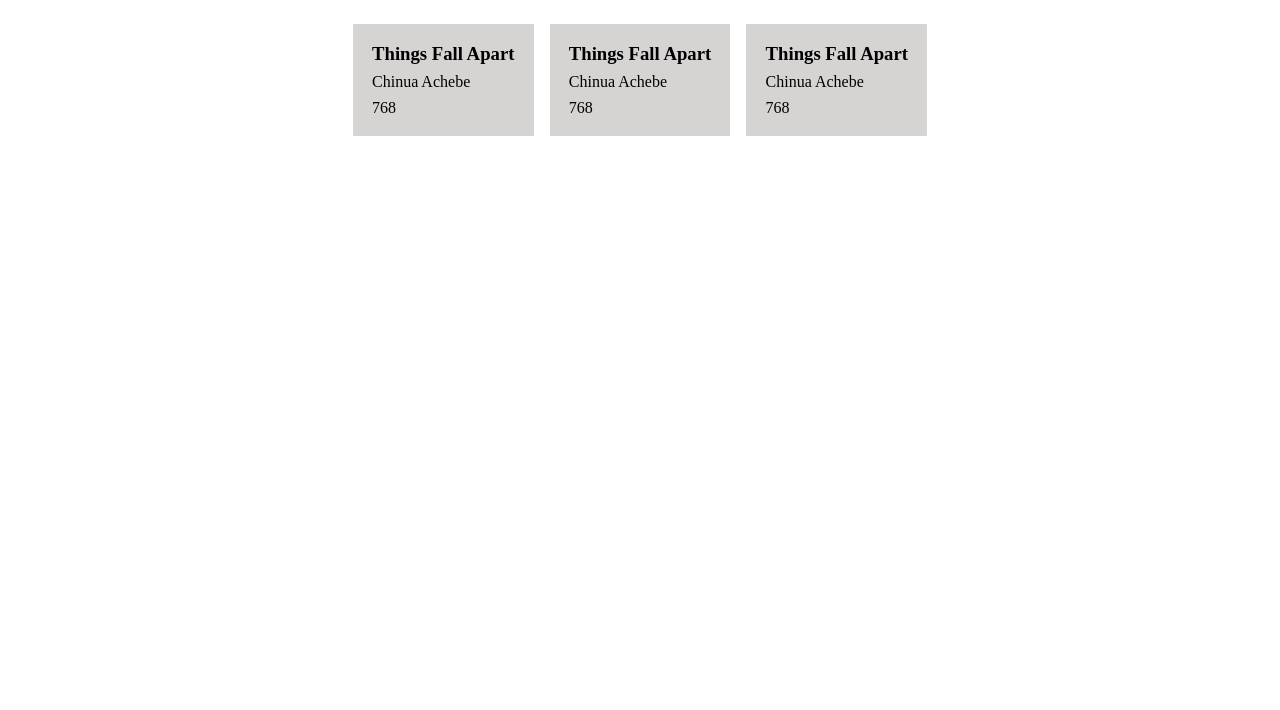
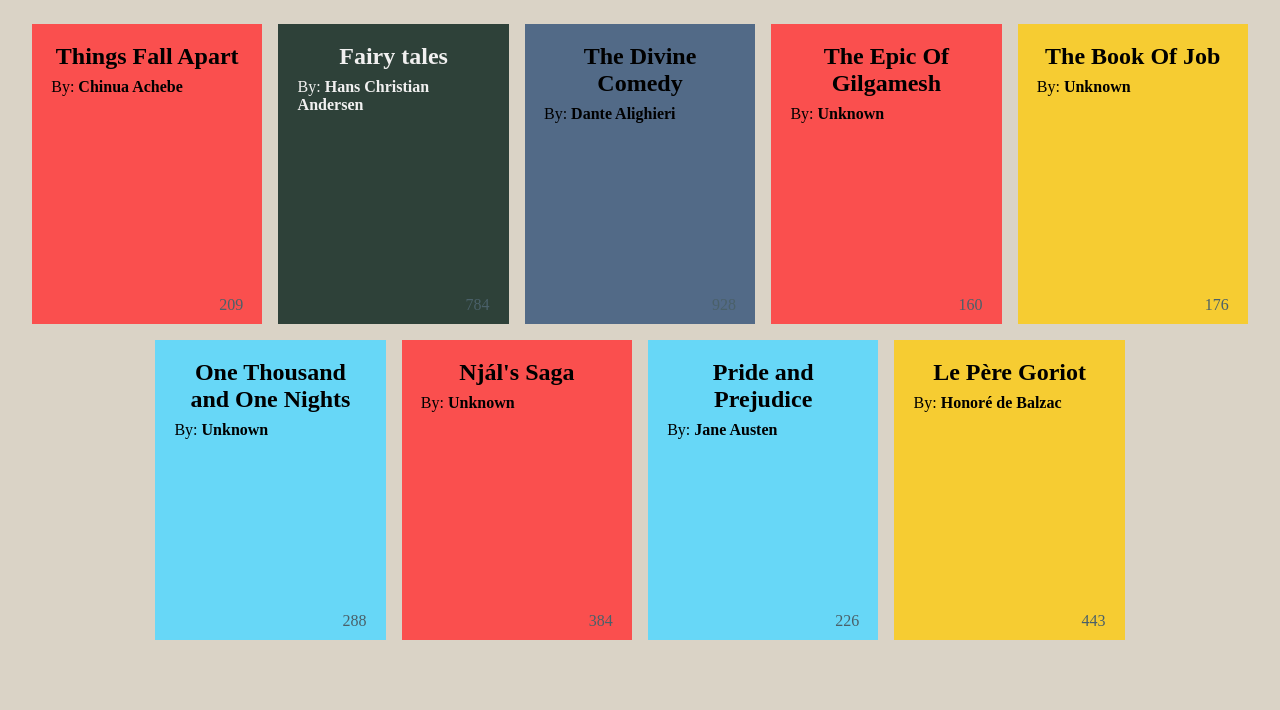
Before and after one commit to delgado-jason/The_Library, a plain HTML site: page index.html in a window 1280 px wide. Shown: the part 90-800 px from the top of the page. Drawn offline with Linux system fonts and the light colour scheme.

Commit message:
Add Books Dynamically to the Front-End
Not only dynamically displays books, but the book colors
randomly change upon every new page load.

```diff
--- a/index.html
+++ b/index.html
@@ -10,22 +10,8 @@
     <body>
         <h1>The Library</h1>
 
-        <div class="container">
-            <div class="card">
-                <h3 class="card-title">Things Fall Apart</h3>
-                <p class="author">Chinua Achebe</p>
-                <p class="pages">768</p>
-            </div>
-            <div class="card">
-                <h3 class="card-title">Things Fall Apart</h3>
-                <p class="author">Chinua Achebe</p>
-                <p class="pages">768</p>
-            </div>
-            <div class="card">
-                <h3 class="card-title">Things Fall Apart</h3>
-                <p class="author">Chinua Achebe</p>
-                <p class="pages">768</p>
-            </div>
+        <div class="container" id="container">
+            <!-- Dynamicaly add books here.. -->
         </div>
 
         <script src="main.js" async defer></script>
--- a/main.js
+++ b/main.js
@@ -56,7 +56,7 @@ const myLibrary = [
   },
 ];
 
-addBookToLibrary("The Hobbit", "T.K. Robinson", 694, true);
+displayBooks();
 
 console.log(myLibrary);
 
@@ -76,3 +76,46 @@ function addBookToLibrary(title, author, pages, read) {
     // Add the book to the library
     myLibrary.push(newBook);
 }
+
+function displayBooks() {
+    // Add multiple colors for the books
+    const bookColors = [
+      '#fa4f4e', '#f6cc32', '#027f82',
+      '#f2f2f2', '#67d7f7', '#526a87',
+      '#2e4139'
+    ];
+
+    const containerElement = document.getElementById('container');
+    // Loop through the array of books and create a card element for
+    // each book.
+    myLibrary.forEach((book) => {
+        // Get random color for book.
+        let colorIndex = getRandomInt(0, 7);
+
+        let cardElement = document.createElement('div');
+        // Add a class name of card to each card element.
+        cardElement.className = "card";
+        // Add an ID atribute to the card element.
+        cardElement.id = book.id;
+        // Set the book color
+        cardElement.style.backgroundColor = bookColors[colorIndex];
+
+        if (colorIndex == 6) {
+          // Change the font color to white so it is readable.
+          cardElement.style.color = '#f1f0f0ff';
+        }
+        // Add child nodes to the card element
+        cardElement.innerHTML = `
+        <h2 class="title">${book.title}</h2>
+        <p class="author">By: <strong>${book.author}</strong></p>
+        <p class="pages">${book.pages}</p>
+        `;
+        containerElement.appendChild(cardElement);
+    });
+};
+
+function getRandomInt(min, max) {
+  const minCeiled = Math.ceil(min);
+  const maxFloored = Math.floor(max);
+  return Math.floor(Math.random() * (maxFloored - minCeiled) + minCeiled); // The maximum is exclusive and the minimum is inclusive
+};
--- a/styles.css
+++ b/styles.css
@@ -6,6 +6,10 @@
 
 html {
    font-size: 16px;
+}
+
+body {
+    background-color: #dad3c6;
 }
 
 h1 {
@@ -17,13 +21,27 @@ h1 {
     display: flex;
     justify-content: center;
     gap: 1em;
+    flex-wrap: wrap;
 }
 
 .card {
     display: flex;
     flex-direction: column;
-    justify-content: space-around;
-    background-color: rgb(214, 211, 211);
+    background-color: #fa4f4e;
     padding: 1.2em;
     gap: .5em;
+    width: 18%;
+    height: 300px;
+    position: relative;
 }
+
+.title {
+    text-align: center;
+}
+
+.pages {
+    align-self: flex-end;
+    position:absolute;
+    bottom: 10px;
+    color: #4A6069;
+}
```
